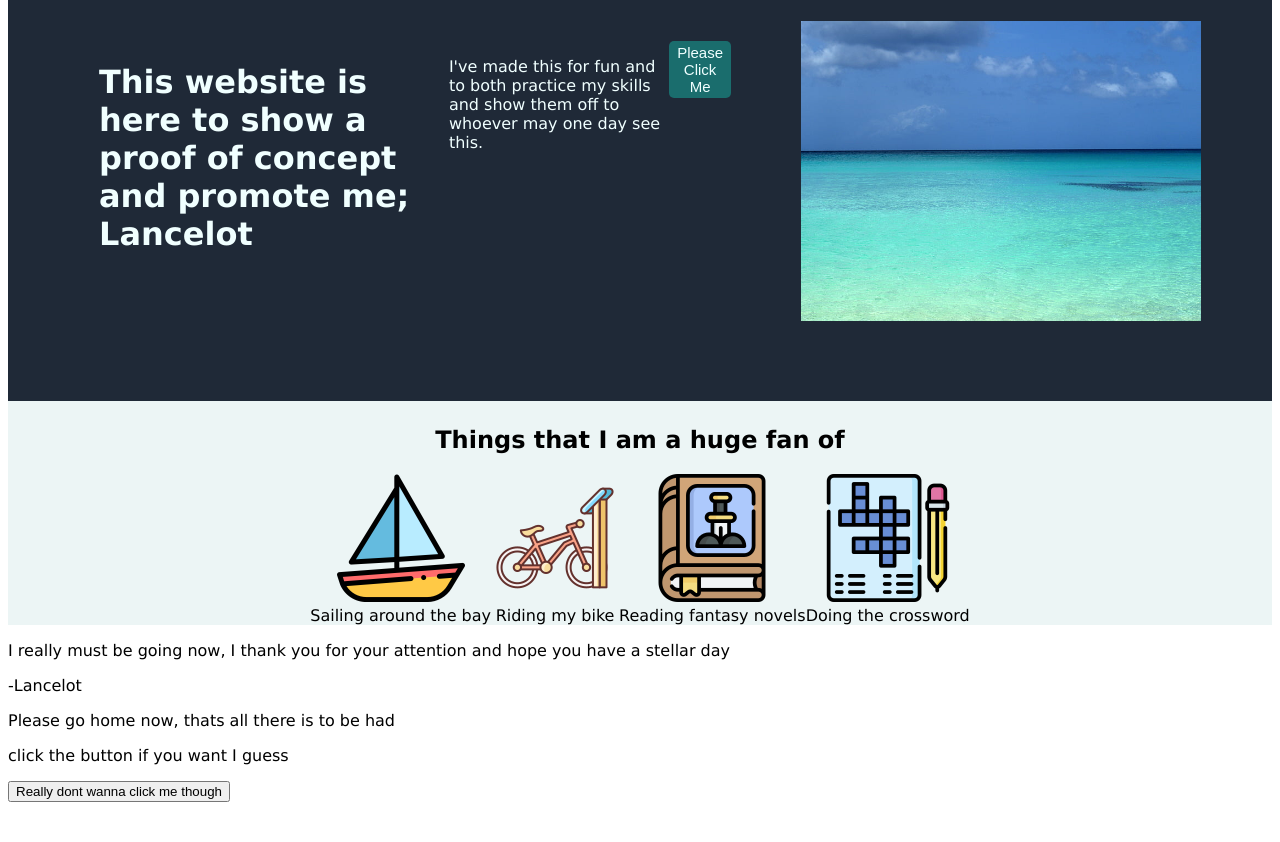
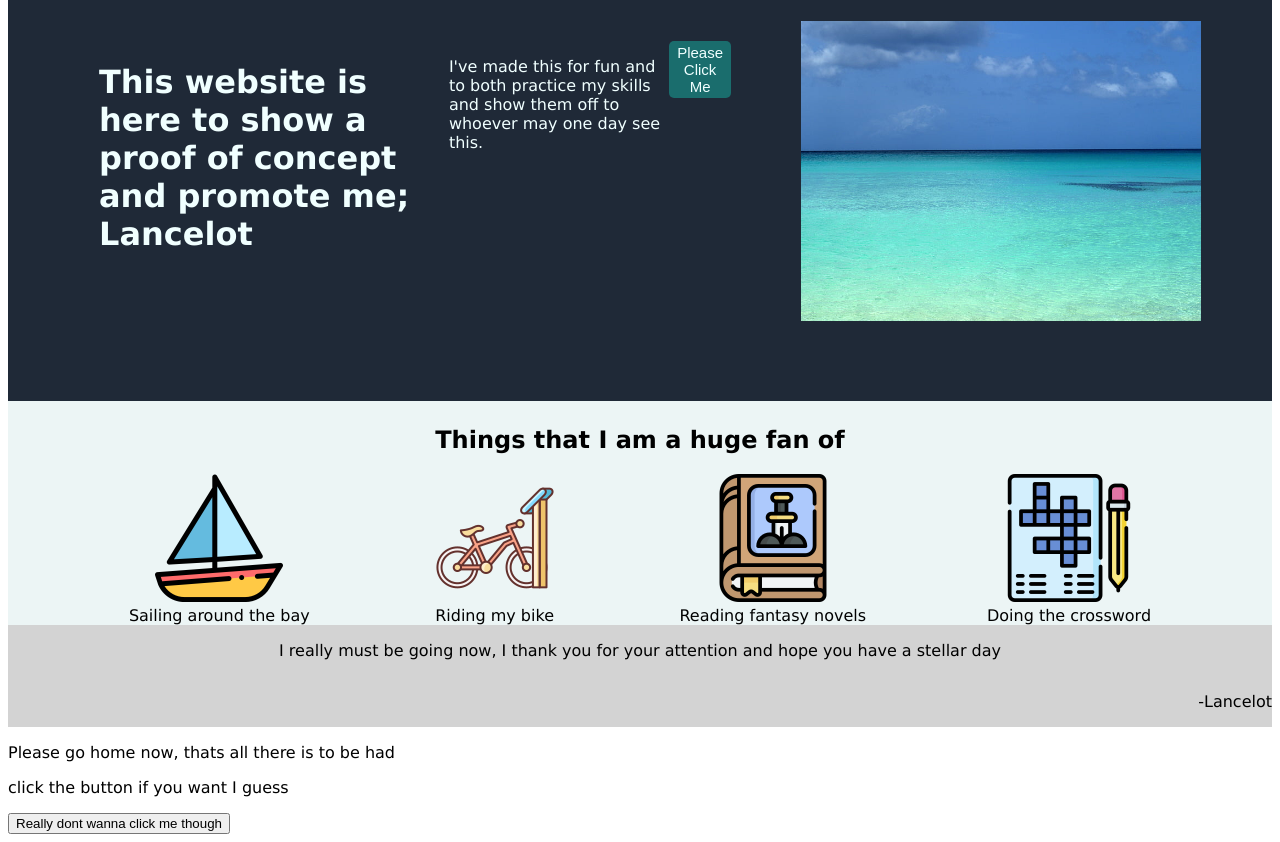
Before and after one commit to lancekraft7/landing_page, a plain HTML site: page index.html in a window 1280 px wide. Shown: the part 70-912 px from the top of the page. Before the commit the page ends 880 px from the top, so only its background shows below. Drawn offline with Linux system fonts and the light colour scheme.

Commit message:
added third contain formatting

```diff
--- a/styles.css
+++ b/styles.css
@@ -78,7 +78,19 @@ body{
 }
 .infoholder{
     display: inline-flex;
-    flex:100%
+    flex:100%;
     width: 100%;
+    justify-content: space-evenly;
+}
 
+.threecontain{
+    background-color: lightgray ;
+    width: 100%;
+    display: flex;
+    flex: 100%;
+    flex-direction: column;
+    text-align: center;
 }
+.lancelot{
+    align-self: end;
+}
```
